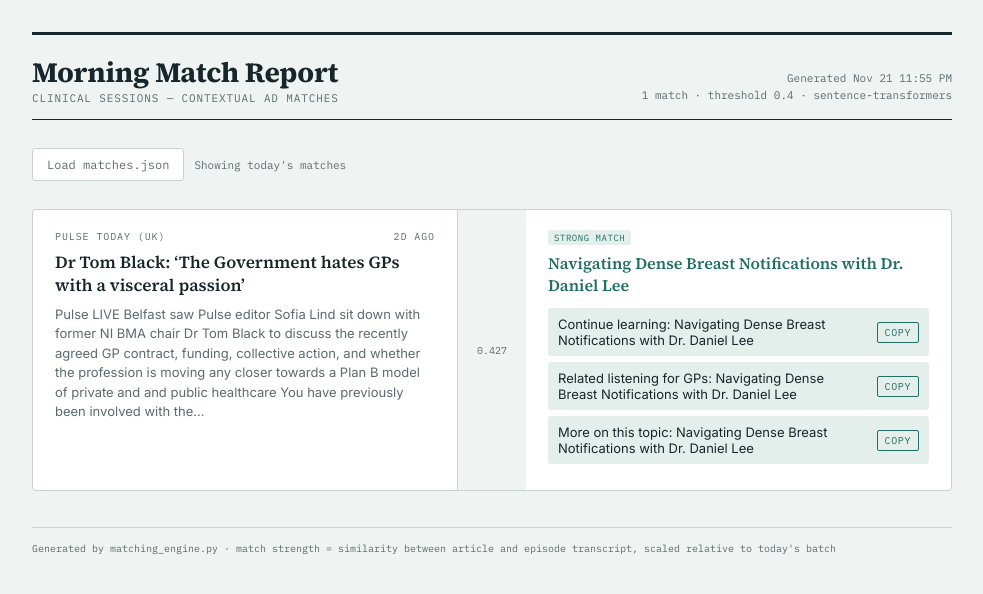
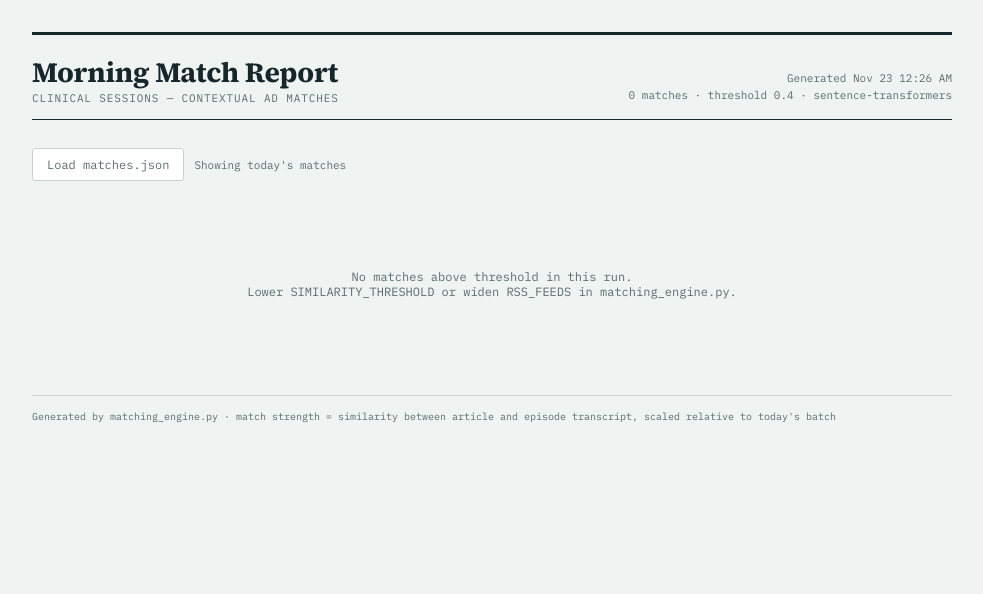
Before and after one commit to emilys-alt/clinical-sessions-dashboard, a plain HTML site: page docs/index.html in a window 1280 px wide. Shown: the whole page, without its empty margins (148-1131 px from the left). Drawn offline with Linux system fonts and the light colour scheme.

Commit message:
Automated: refresh dashboard

```diff
--- a/docs/index.html
+++ b/docs/index.html
@@ -259,7 +259,7 @@
   generated dashboard_report.html, you'll just see sample data — that's
   expected, it's the template, not a report.
 -->
-<script id="injected-data" type="application/json">{"generated_at": "2026-11-21T23:55:50.716136+00:00", "lookback_hours": 36, "threshold": 0.4, "embedding_backend": "sentence-transformers", "used_offline_article_cache": false, "match_count": 1, "matches": [{"article": {"source": "Pulse Today (UK)", "title": "Dr Tom Black: \u2018The Government hates GPs with a visceral passion\u2019", "summary": "Pulse LIVE Belfast saw Pulse editor Sofia Lind sit down with former NI BMA chair Dr Tom Black to discuss the recently agreed GP contract, funding, collective action, and whether the profession is moving any closer towards a Plan B model of private and and public healthcare You have previously been involved with the\u2026", "url": "https://www.pulsetoday.co.uk/special/big-interviews/dr-tom-black-the-government-hates-gps-with-a-visceral-passion/", "published": "2026-11-20T14:32:04+00:00"}, "episode": {"title": "Navigating Dense Breast Notifications with Dr. Daniel Lee", "url": "https://general-practice.captivate.fm/episode/navigating-dense-breast-notifications-with-dr-daniel-lee"}, "score": 0.427, "headlines": ["Continue learning: Navigating Dense Breast Notifications with Dr. Daniel Lee", "Related listening for GPs: Navigating Dense Breast Notifications with Dr. Daniel Lee", "More on this topic: Navigating Dense Breast Notifications with Dr. Daniel Lee"]}]}</script>
+<script id="injected-data" type="application/json">{"generated_at": "2026-11-23T00:26:10.705649+00:00", "lookback_hours": 36, "threshold": 0.4, "embedding_backend": "sentence-transformers", "used_offline_article_cache": false, "match_count": 0, "matches": []}</script>
 
 <script>
 const SAMPLE_DATA = {
```
